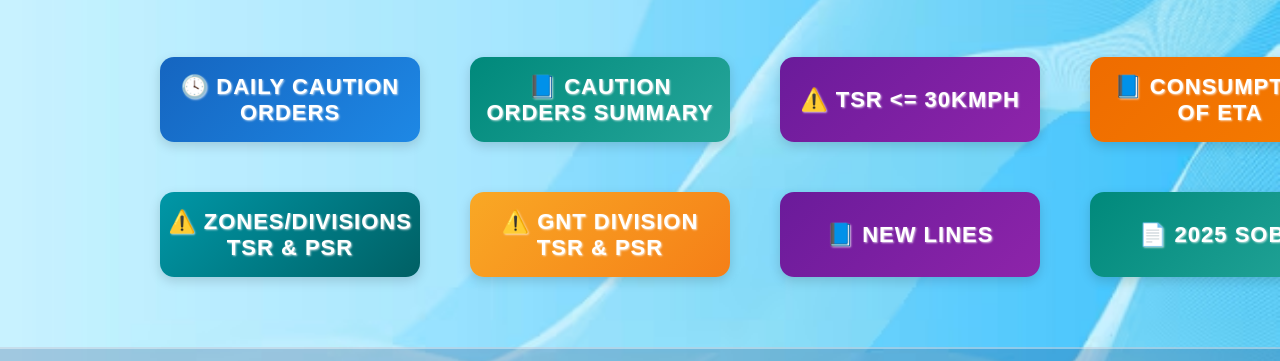
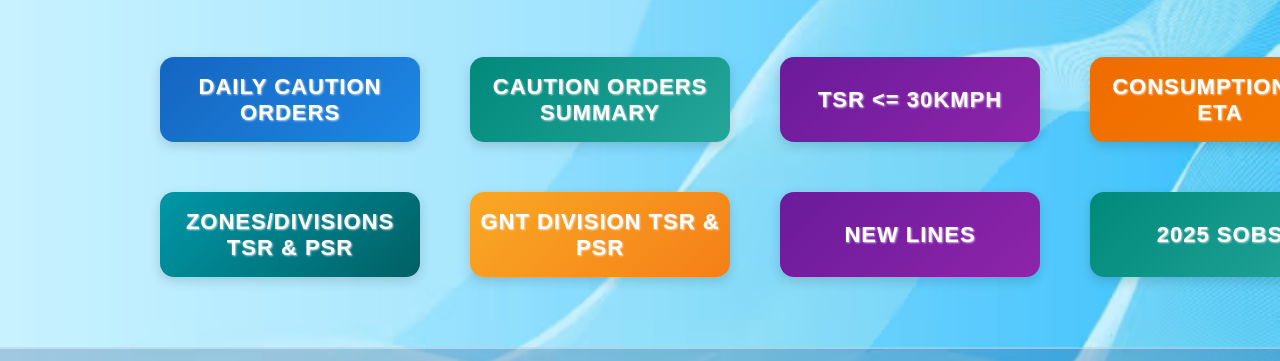
Before and after one commit to gunturoperating-HUB/TI-CO, a plain HTML site: page index.html in a window 1280 px wide. Shown: the part 262-623 px from the top of the page. Drawn offline with nearby package versions, Linux system fonts and the light colour scheme.

Commit message:
Update index.html

```diff
--- a/index.html
+++ b/index.html
@@ -256,16 +256,16 @@ grid-template-columns: repeat(4, 1fr);
    <div class="button-container">
 
 
-     <button class="A" onclick="openFolder('https://drive.google.com/drive/folders/1w2QD-H9gDohA6QGiVwWVB6MGWzbUM9qF?usp=drive_link')">🕓 DAILY CAUTION ORDERS</button>
-    <button class="B" onclick="openFolder('https://docs.google.com/spreadsheets/d/1ZP8zkKUa63mSn4eqBoi23temrWg-n5FmTpmBLw7__Vg/edit?gid=1434624261#gid=1434624261')">📘 CAUTION ORDERS SUMMARY</button>
-    <button class="C" onclick="openFolder('https://docs.google.com/spreadsheets/d/1ZbvA7Z2Z1J8hOkIx8NNI_ituhzOZao7MwhsuXGClAUo/edit?gid=2010021936#gid=2010021936')">⚠️ TSR <= 30KMPH</button>
-    <button class="D" onclick="openFolder('https://docs.google.com/spreadsheets/d/1pfcxqvLw69R2QVaCMKFQxQhVKkYacPUDH_FiMDCJOm0/edit?gid=1434624261#gid=1434624261')">📘 CONSUMPTION OF ETA</button>
-    <button class="E" onclick="openFolder('https://docs.google.com/spreadsheets/d/1NFH-bW5yPaPj3qzRprs14WhTfgVyn4r4jNYt-ZiHgh4/edit?gid=402887816#gid=402887816')">⚠️ ZONES/DIVISIONS TSR & PSR</button>
-    <button class="F" onclick="openFolder('https://docs.google.com/spreadsheets/d/1nBcBoz1loWqD4mkrIxR2bERuQcDzY8-Kbwnl8Oh_Ako/edit?gid=0#gid=0')">⚠️ GNT DIVISION TSR & PSR</button>
+     <button class="A" onclick="openFolder('https://drive.google.com/drive/folders/1w2QD-H9gDohA6QGiVwWVB6MGWzbUM9qF?usp=drive_link')"> DAILY CAUTION ORDERS</button>
+    <button class="B" onclick="openFolder('https://docs.google.com/spreadsheets/d/1ZP8zkKUa63mSn4eqBoi23temrWg-n5FmTpmBLw7__Vg/edit?gid=1434624261#gid=1434624261')"> CAUTION ORDERS SUMMARY</button>
+    <button class="C" onclick="openFolder('https://docs.google.com/spreadsheets/d/1ZbvA7Z2Z1J8hOkIx8NNI_ituhzOZao7MwhsuXGClAUo/edit?gid=1735969289#gid=1735969289')">TSR <= 30KMPH</button>
+    <button class="D" onclick="openFolder('https://docs.google.com/spreadsheets/d/1pfcxqvLw69R2QVaCMKFQxQhVKkYacPUDH_FiMDCJOm0/edit?gid=1434624261#gid=1434624261')">CONSUMPTION OF ETA</button>
+    <button class="E" onclick="openFolder('https://docs.google.com/spreadsheets/d/1NFH-bW5yPaPj3qzRprs14WhTfgVyn4r4jNYt-ZiHgh4/edit?gid=402887816#gid=402887816')">ZONES/DIVISIONS TSR & PSR</button>
+    <button class="F" onclick="openFolder('https://docs.google.com/spreadsheets/d/1nBcBoz1loWqD4mkrIxR2bERuQcDzY8-Kbwnl8Oh_Ako/edit?gid=0#gid=0')">GNT DIVISION TSR & PSR</button>
 
-    <button class="C" onclick="openFolder('https://docs.google.com/spreadsheets/d/1-rChrPgpQwRdvtXj5_pgtrNgubjsaNUCQuRvIh9xskw/edit?gid=0#gid=0')">📘 NEW LINES</button>
+    <button class="C" onclick="openFolder('https://docs.google.com/spreadsheets/d/1-rChrPgpQwRdvtXj5_pgtrNgubjsaNUCQuRvIh9xskw/edit?gid=0#gid=0')">NEW LINES</button>
 
-    <button class="B" onclick="openFolder('https://drive.google.com/drive/folders/1Op-opU28fAPAVHZ-ShYu0SkqbOIEsPag?usp=drive_link')">📄 2025 SOBS</button>
+    <button class="B" onclick="openFolder('https://drive.google.com/drive/folders/1Op-opU28fAPAVHZ-ShYu0SkqbOIEsPag?usp=drive_link')">2025 SOBS</button>
 
 
   </div>
```
